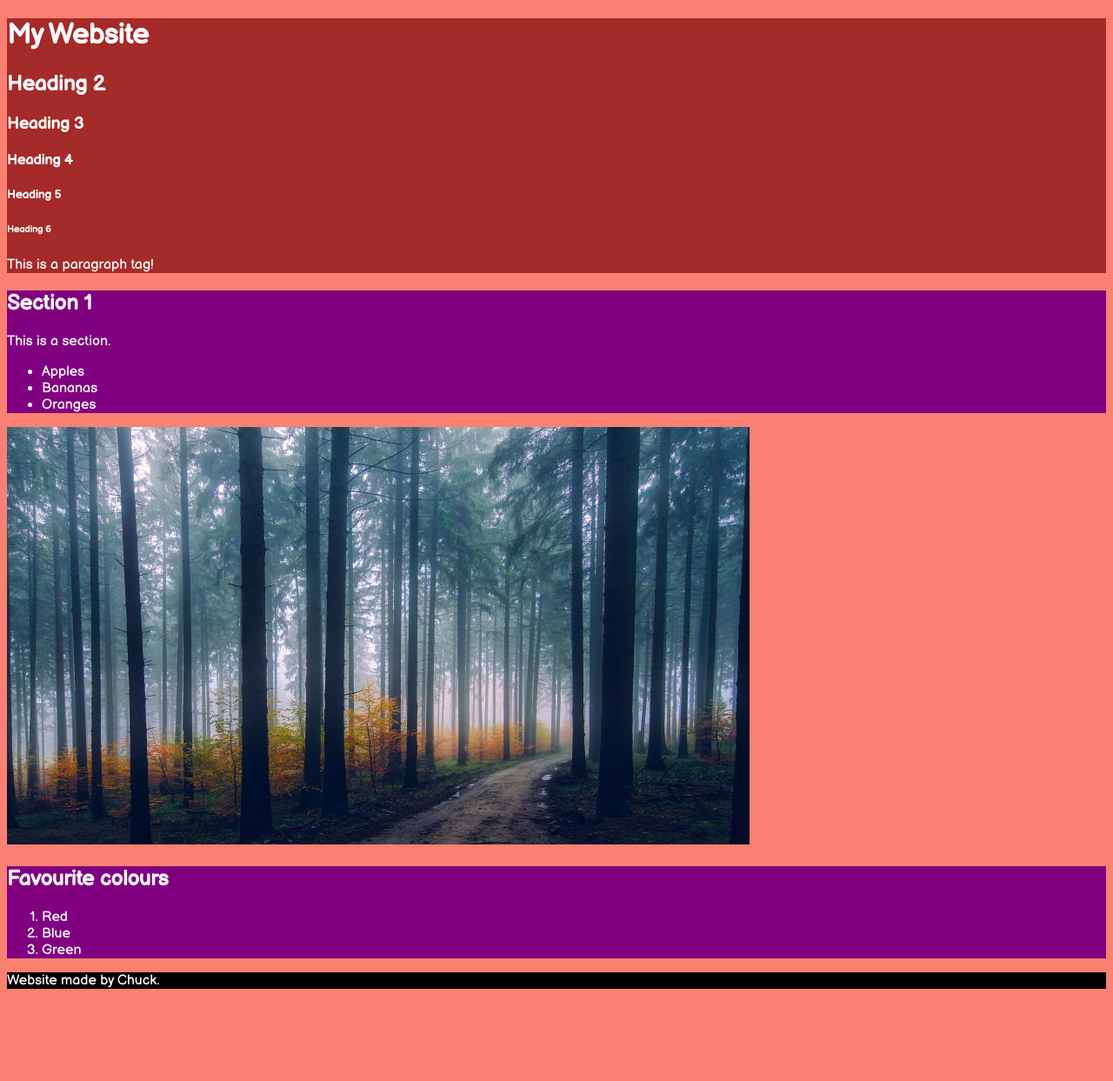
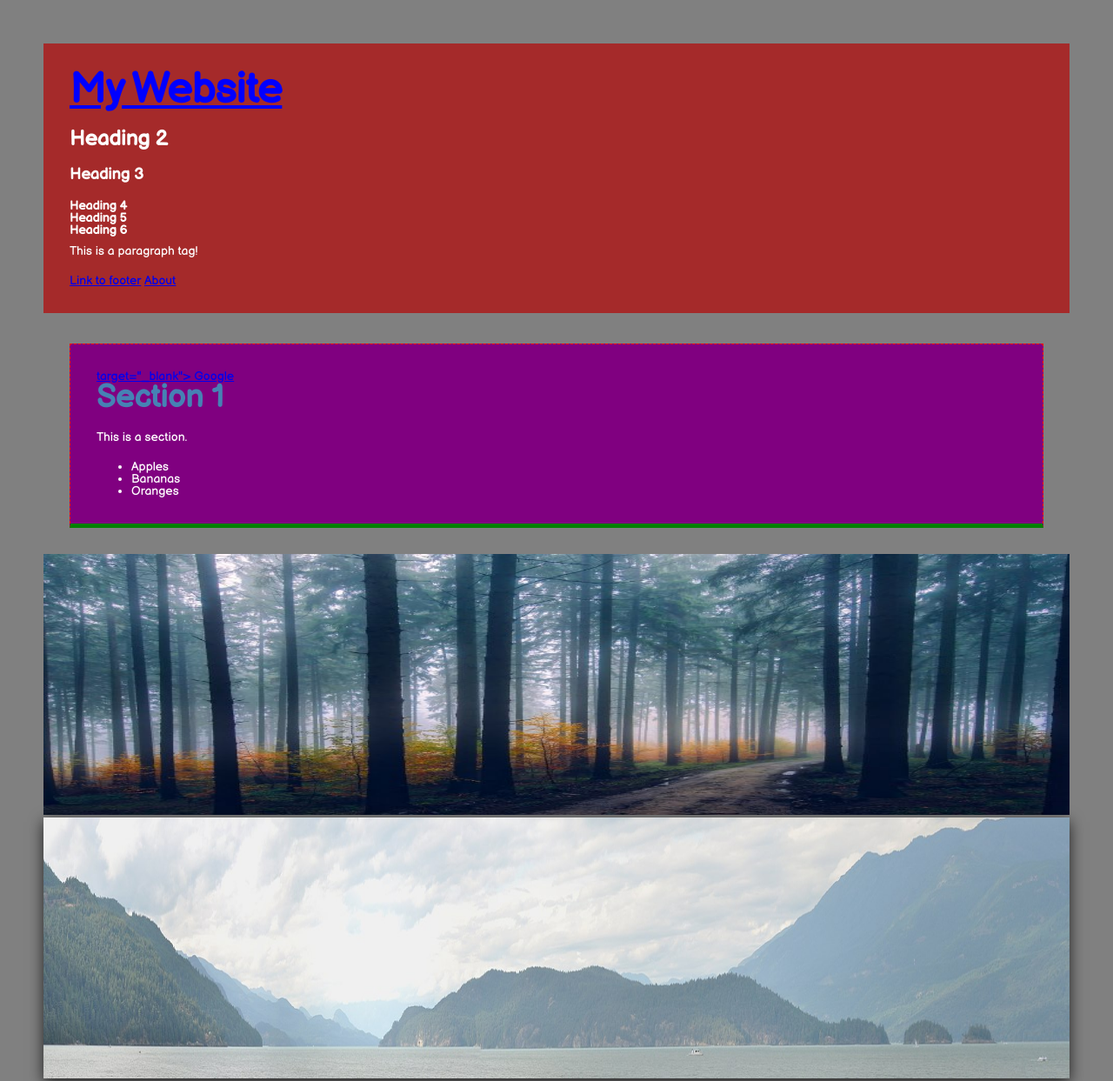
Before and after one commit to charlespeterz/Website, a plain HTML site: page index.html in a window 1280 px wide. Shown: the top 1243 px of the page at 87% size. Before the commit the page ends 1153 px from the top, so only its background shows below. Drawn offline with Linux system fonts and the light colour scheme.

Commit message:
Added images, about page

```diff
--- a/index.html
+++ b/index.html
@@ -1,7 +1,7 @@
 <!DOCTYPE html>
 <html lang="en">
 <head>
-  <title>My Website</title>
+  <title>Chuck Services</title>
   <meta charset="utf-8">
 
   <link rel="stylesheet" href="style.css">
@@ -9,20 +9,29 @@
 
 </head>
 
-<body>
+<body {
+  color: Indigo;
+}
 
   <!--I need to find out what my title is for the website...--->
   <header>
-    <h1>My Website</h1>
+    <h1 class="title">My Website</h1>
     <h2>Heading 2</h2>
     <h3>Heading 3</h3>
     <h4>Heading 4</h4>
     <h5>Heading 5</h5>
     <h6>Heading 6</h6>
     <p>This is a paragraph tag!</p>
+
+<a href="#footer">Link to footer</a>
+<a href="about.html">About</a>
+
   </header>
-
-    <section>
+    <section class="block">
+      <a href="http://www.google.com">
+        target="_blank">
+        Google
+      </a>
       <h1>Section 1</h1>
       <p>This is a section.</p>
       <ul>
@@ -30,19 +39,25 @@
         <li>Bananas</li>
         <li>Oranges</li>
       </ul>
-    </section>
-    <img src="images/resizedtrees.jpg"/>
 
-    <section>
+    </section class="block">
+    <img src="images/resizedtrees.jpg"
+      alt="Trees and road"
+      width="400"
+      height="300"  />
+
+    <img  class="shadow" src="images/Harrisonlake.jpg"/>
+
+    <section class="block">
       <h1>Favourite colours</h1>
       <ol>
         <li>Red</li>
         <li>Blue</li>
         <li>Green</li>
       </ol>
-    </section>
+    </section class="block">
 
-    <footer>
+    <footer id="footer">
       <p>Website made by Chuck.</p>
     </footer>
 
--- a/style.css
+++ b/style.css
@@ -1,24 +1,86 @@
+/* First Comment */
+
+*{
+  font-size: 100%;
+  margin: 0;
+  line-height: 1;
+  box-sizing: border-box;
+  /* border: 1px solid red;  */
+}
+
 body {
-  background-color: Salmon;
-  color: Red;
+  background-color: grey;
+  color: black;
   font-family: 'Balsamiq Sans', cursive;
+  font-size: 14px;
+  margin: 50px;
+}
+p {
+  margin-top: 10px;
+  margin-bottom: 20px;
+  margin-right: 30px;
+  margin-left: 0;
+}
+
+.title {
+  color: blue;
 }
 
 h1 {
-  color:= blue;
+  color: red;
+}
+.title {
+  font-size: 48px;
+  text-decoration: underline;
 }
 
+h1 {
+  color: SteelBlue;
+  font-size: 36px;
+}
+h2 {
+  font-size: 24px;
+}
+h3 {
+  font-size: 18px;
+}
+h1, h2, h3 {
+  margin-bottom: 20px;
+}
 header {
   background-color: Brown;
   color: White;
+  border-bottom: 5px solid grey;
 }
 
 section {
   background-color: Purple;
   color: White;
+  border: 1px dashed red;
+  margin: 30px;
+  padding: 30px;
 }
 
 footer {
   background-color: Black;
   color: White;
 }
+header, footer, section {
+  padding: 30px;
+}
+
+img {
+  /* width: 400px; */
+  height: 300px;
+  width: 100%;
+}
+
+.block {
+  border-bottom: 5px solid green;
+}
+/* This code is shadow */
+.shadow {
+-webkit-box-shadow: 0px 5px 16px 0px rgba(0,0,0,0.75);
+-moz-box-shadow: 0px 5px 16px 0px rgba(0,0,0,0.75);
+box-shadow: 0px 5px 16px 0px rgba(0,0,0,0.75);
+}
```
Also changed, not shown: about.html (added, +18 -0 lines), images/Harrison-Lake.jpg (added), images/Harrisonlake.jpg (added), images/Lillooet-Lake.jpg (added), 1 other file.
